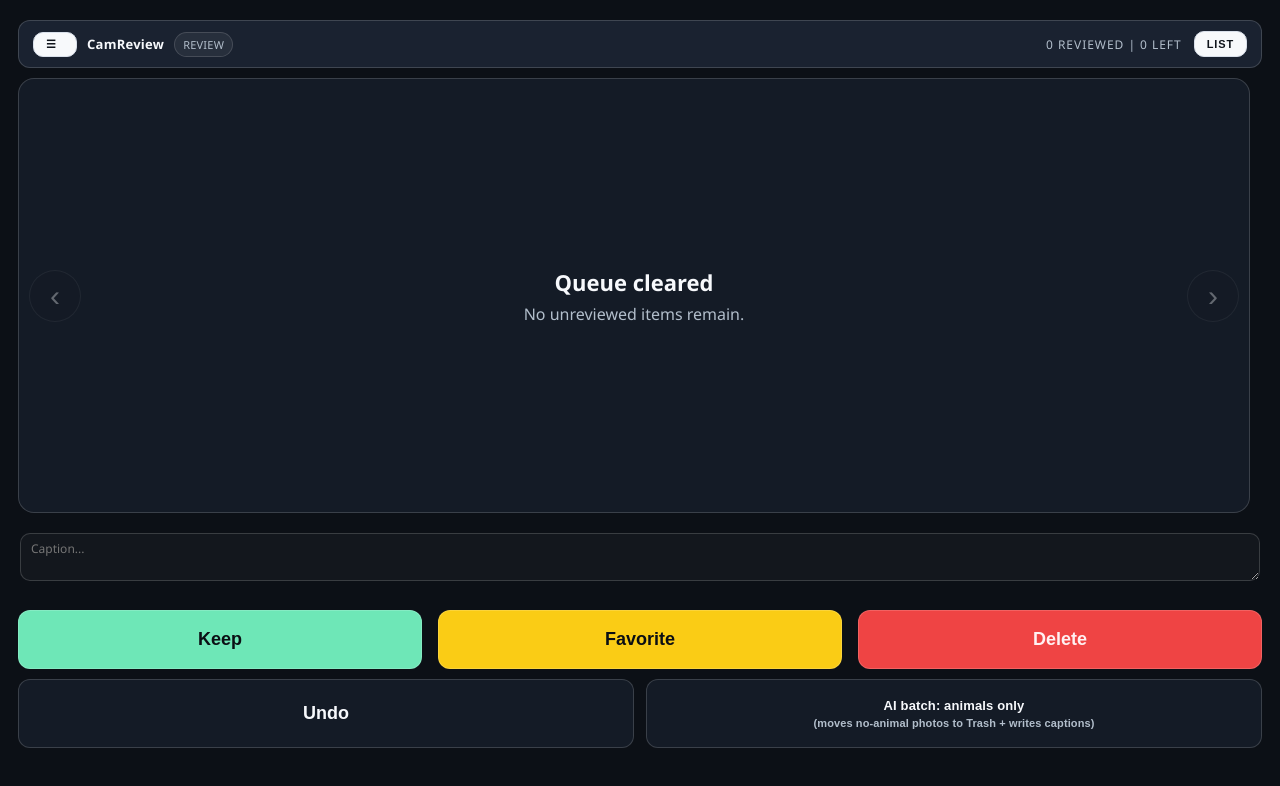
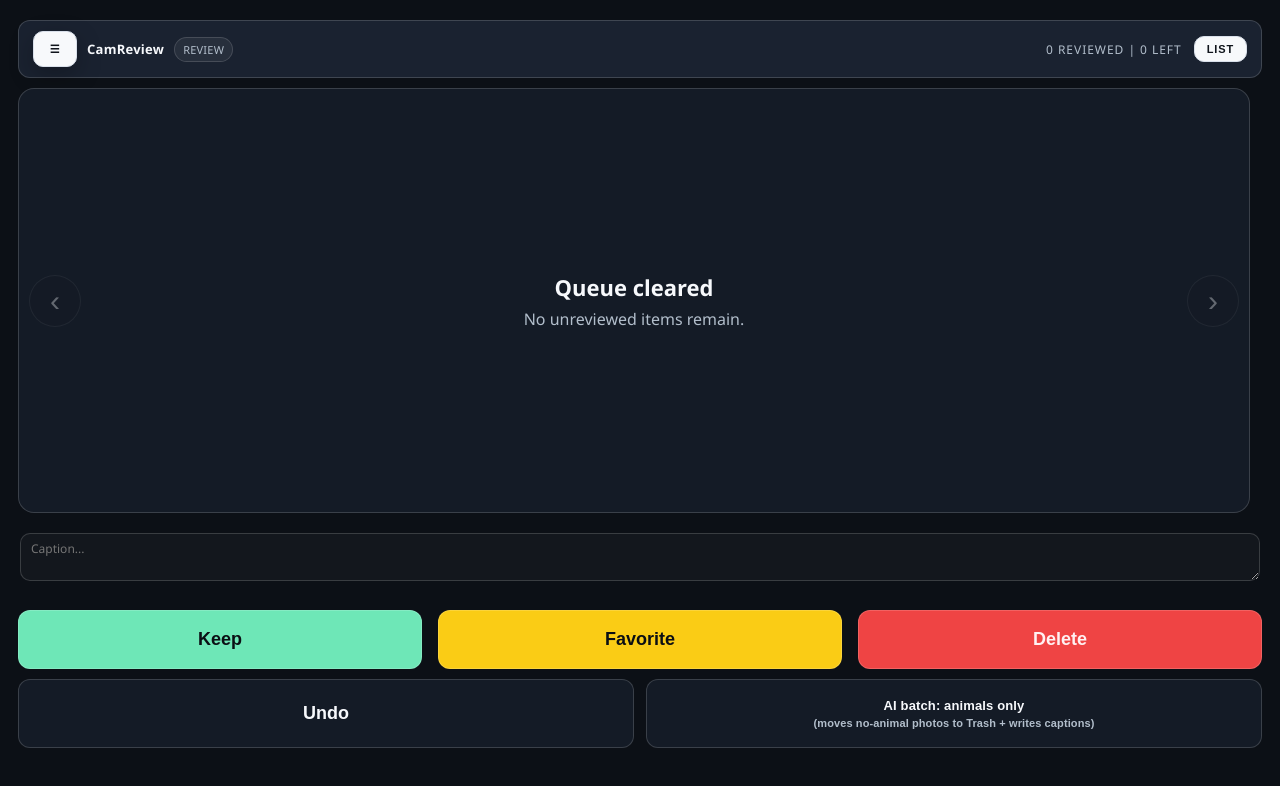
Before and after one commit to danmaps/camreview, a website: page public/index.html in a window 1280 px wide. Drawn offline with Linux system fonts and the light colour scheme; no server answers.

Commit message:
fix(nav): make hamburger button visually obvious

```diff
--- a/public/styles.css
+++ b/public/styles.css
@@ -156,9 +156,17 @@
 
 .menu-btn {
   min-width: 44px;
-  padding: 6px 12px;
-  font-size: 16px;
+  height: 36px;
+  padding: 0 12px;
+  display: inline-flex;
+  align-items: center;
+  justify-content: center;
+  font-size: 20px;
   line-height: 1;
+  background: rgba(110, 231, 183, 0.95);
+  border-color: rgba(110, 231, 183, 1);
+  color: #0f141b;
+  box-shadow: 0 8px 24px rgba(0, 0, 0, 0.25);
 }
 
 .browse-panel {
```
